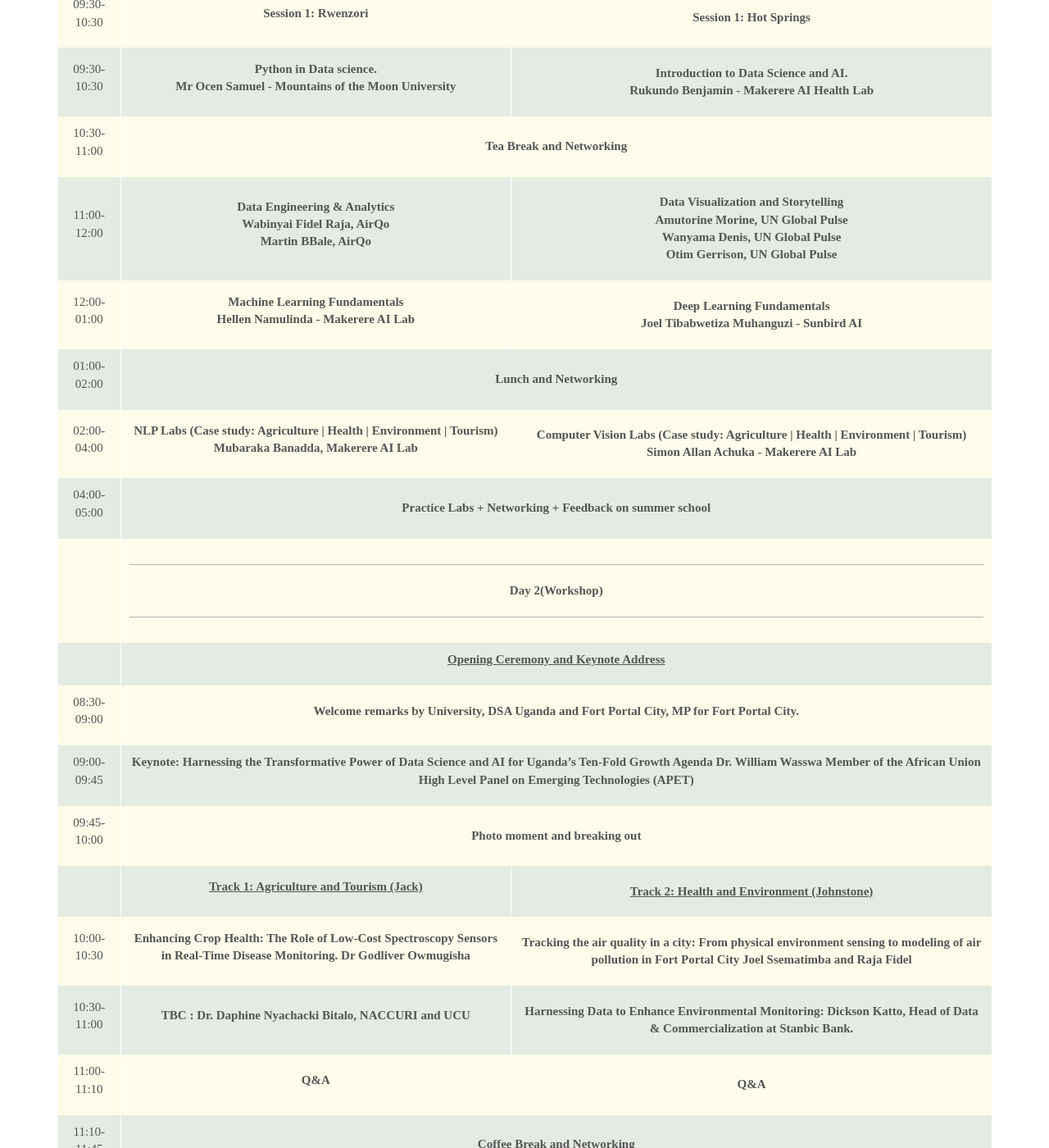
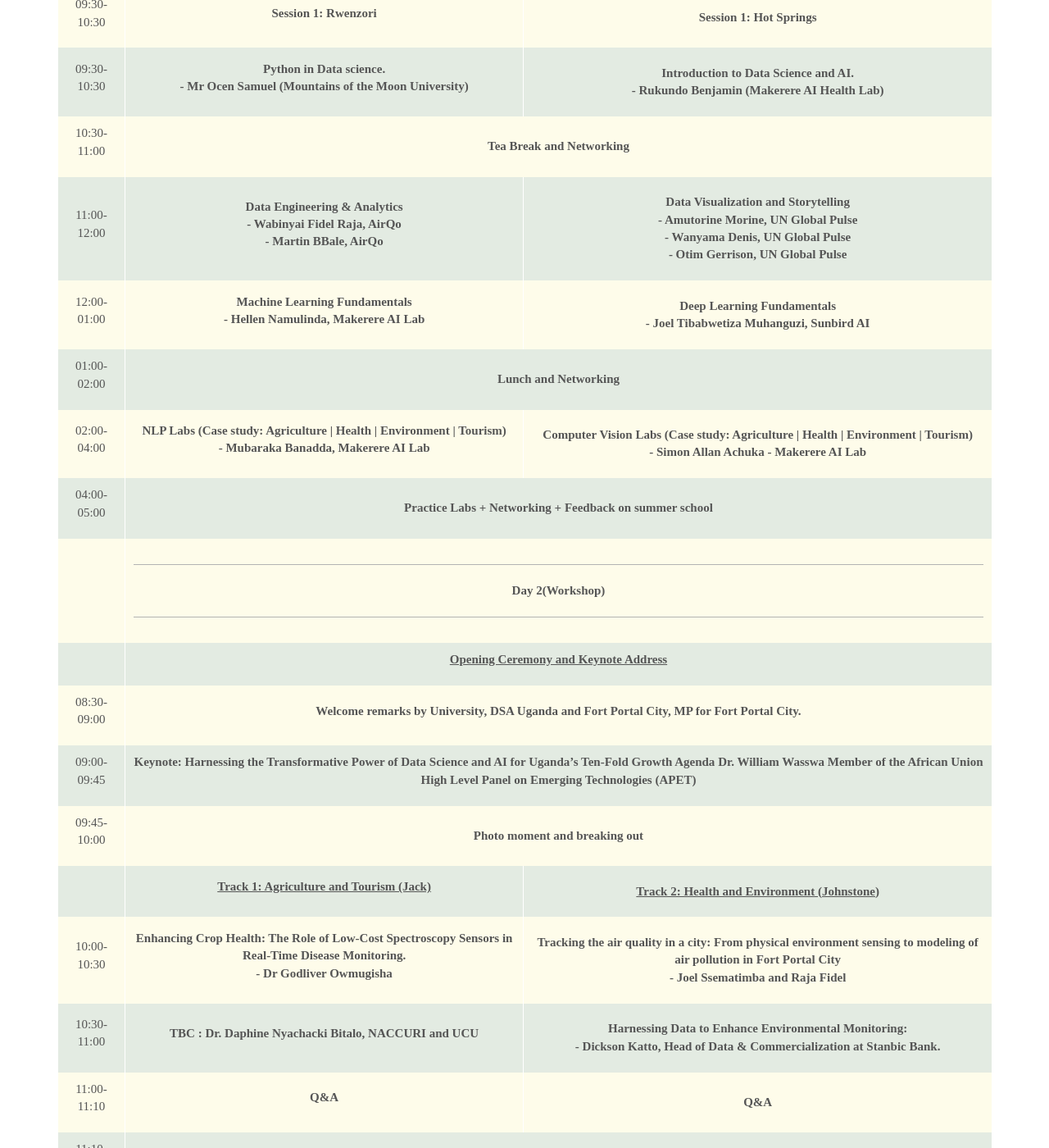
Before and after one commit to datsciafrica/dsaUganda, a Jekyll site: the page built from _events/dsau-westren.md, in a window 1280 px wide and 1400 px high, scrolled down 2871 px. Shown: the whole window at 82% size. Built offline with Jekyll 4.4.1, drawn with Linux system fonts in a browser that asks for light colours; some web fonts are replaced; some of the changed text lies outside the part shown.

Commit message:
Added speakers

```diff
--- a/_events/dsau-westren.md
+++ b/_events/dsau-westren.md
@@ -243,9 +243,9 @@
   end: "10:30 "
   sessions:
   - room1:
-    topic1: "Python in Data science. <br> Mr Ocen Samuel - Mountains of the Moon University"
+    topic1: "Python in Data science. <br> - Mr Ocen Samuel (Mountains of the Moon University)"
   - room2:
-    topic2: "Introduction to Data Science and AI. <br> Rukundo Benjamin - Makerere AI Health Lab"
+    topic2: "Introduction to Data Science and AI. <br> - Rukundo Benjamin (Makerere AI Health Lab)"
 - slot:
   start: "10:30-"
   end: "11:00 "
@@ -255,17 +255,17 @@
   end: "12:00 "
   sessions:
   - room1:
-    topic1: "Data Engineering & Analytics <br> Wabinyai Fidel Raja, AirQo <br> Martin BBale, AirQo"
+    topic1: "Data Engineering & Analytics <br> - Wabinyai Fidel Raja, AirQo <br> - Martin BBale, AirQo"
   - room2:
-    topic2: "Data  Visualization and Storytelling <br> Amutorine Morine, UN Global Pulse <br> Wanyama Denis, UN Global Pulse <br> Otim Gerrison, UN Global Pulse"
+    topic2: "Data  Visualization and Storytelling <br> - Amutorine Morine, UN Global Pulse <br> - Wanyama Denis, UN Global Pulse <br> - Otim Gerrison, UN Global Pulse"
 - slot:
   start: "12:00-"
   end: "01:00 "
   sessions:
   - room1:
-    topic1: "Machine Learning Fundamentals <br> Hellen Namulinda - Makerere AI Lab"
+    topic1: "Machine Learning Fundamentals <br> - Hellen Namulinda, Makerere AI Lab"
   - room2:
-    topic2: "Deep Learning Fundamentals <br> Joel Tibabwetiza Muhanguzi - Sunbird AI "
+    topic2: "Deep Learning Fundamentals <br> - Joel Tibabwetiza Muhanguzi, Sunbird AI "
 - slot:
   start: "01:00-"
   end: "02:00 "
@@ -275,9 +275,9 @@
   end: "04:00 "
   sessions:
   - room1:
-    topic1: "NLP Labs (Case study: Agriculture | Health | Environment | Tourism) <br> Mubaraka Banadda, Makerere AI Lab"
+    topic1: "NLP Labs (Case study: Agriculture | Health | Environment | Tourism) <br> - Mubaraka Banadda, Makerere AI Lab"
   - room2:
-    topic2: "Computer Vision Labs (Case study: Agriculture | Health | Environment | Tourism) <br> Simon Allan Achuka - Makerere AI Lab"
+    topic2: "Computer Vision Labs (Case study: Agriculture | Health | Environment | Tourism) <br> - Simon Allan Achuka - Makerere AI Lab"
 - slot:
   start: "04:00-"
   end: "05:00 "
@@ -320,9 +320,9 @@
   end: "10:30 "
   sessions:
     - room1:
-      topic1: "Enhancing Crop Health: The Role of Low-Cost Spectroscopy Sensors in Real-Time Disease Monitoring. Dr Godliver Owmugisha "
+      topic1: "Enhancing Crop Health: The Role of Low-Cost Spectroscopy Sensors in Real-Time Disease Monitoring. <br> - Dr Godliver Owmugisha "
     - room2:
-      topic2: "Tracking the air quality in a city: From physical environment sensing to modeling of air pollution in Fort Portal City
+      topic2: "Tracking the air quality in a city: From physical environment sensing to modeling of air pollution in Fort Portal City <br> -
 Joel Ssematimba and Raja Fidel"
 - slot:
   start: "10:30-"
@@ -331,7 +331,7 @@
     - room1:
       topic1: "TBC : Dr. Daphine Nyachacki Bitalo, NACCURI and UCU "
     - room2:
-      topic2: "Harnessing Data to Enhance Environmental Monitoring:  Dickson Katto, Head
+      topic2: "Harnessing Data to Enhance Environmental Monitoring: <br> - Dickson Katto, Head
 of Data & Commercialization at Stanbic Bank.
 "
 - slot:
@@ -359,9 +359,9 @@
   end: "12:30 "
   sessions:
     - room1:
-      topic1: "Keynote Presentation: National Data Strategy Ms. Doreen Gift Bujjingo, Infrastructure Engineer, Ministry of ICT and NG"
+      topic1: "Keynote Presentation: National Data Strategy. <br> - Ms. Doreen Gift Bujjingo, Infrastructure Engineer, Ministry of ICT and NG"
     - room2:
-      topic2: "Advancing Responsible AI for Health in Africa - Dr. Rose Nakasi, Makerere AI Health Lab."
+      topic2: "Advancing Responsible AI for Health in Africa <br> - Dr. Rose Nakasi, Makerere AI Health Lab."
 - slot:
   start: "12:30-"
   end: "01:00 "
--- a/_layouts/event.html
+++ b/_layouts/event.html
@@ -941,7 +941,7 @@
                 </div>
             </div>
         </div>
-        <div class="hosts event-partners">
+        <!-- <div class="hosts event-partners">
             <h1 class="event-page general-h1">
                 Bronze Sponsors
             </h1>
@@ -974,7 +974,7 @@
                 <div class="carousel-inner">
                 </div>
             </div>
-        </div>
+        </div> -->
         <div class="hosts event-partners">
             <h1 class="event-page general-h1">
                 Ordinary Sponsors
```
Also changed, not shown: other parts of _events/dsau-westren.md (+19 -19 lines).
